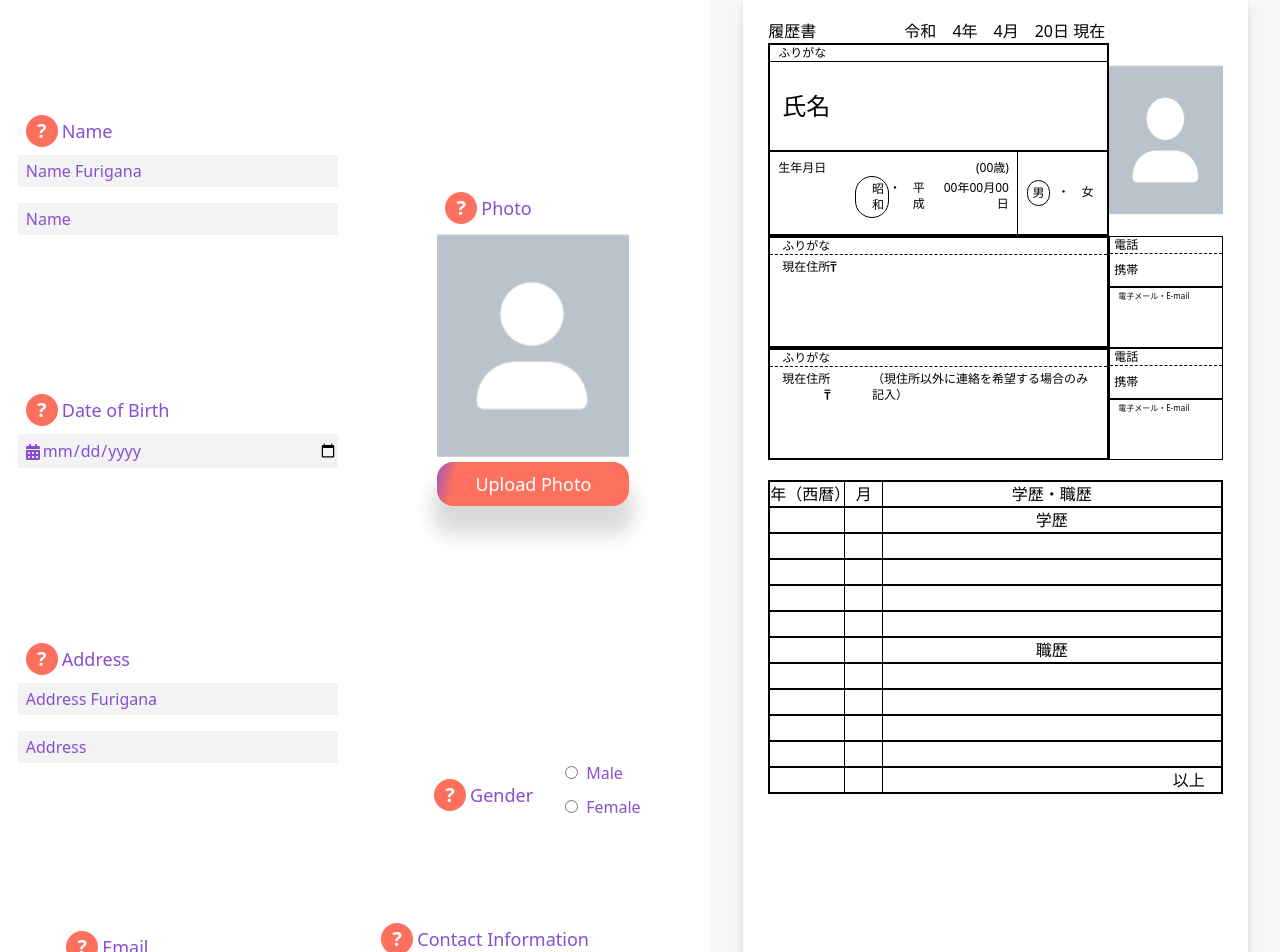
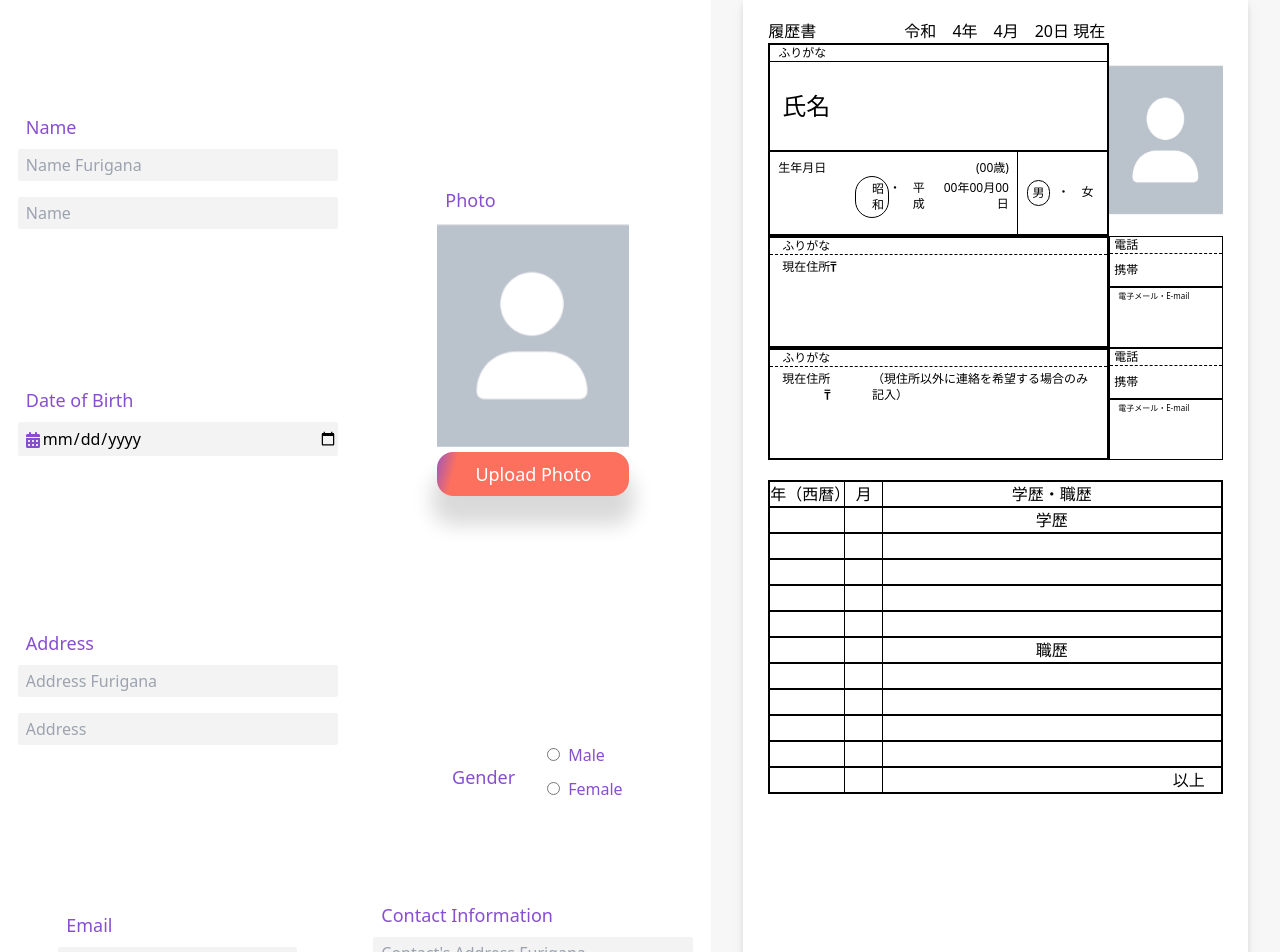
Before and after one commit to stmidi613/Japanese-Resume-Builder, a React (Create React App) app: page / in a window 1280 px wide. Shown: the part 125-1077 px from the top of the page. Built offline with nearby package versions, Linux system fonts and the light colour scheme.

Commit message:
I finished the tipbox for large screens but need to fill the content box.

```diff
--- a/src/AppState/AppState.tsx
+++ b/src/AppState/AppState.tsx
@@ -1,14 +1,12 @@
 import React, {useState, createContext} from 'react';
 
 export interface AppStateType {
-    PopupId: number;
     showPopup: boolean;
     setShowPopup: React.Dispatch<React.SetStateAction<boolean>>;
     setHidePopup: React.Dispatch<React.SetStateAction<boolean>>;
 }
 
 export const defaultValues = {
-    PopupId: Date.now(),
     showPopup: false,
     setShowPopup: () => {},
     setHidePopup: () => {},
@@ -18,10 +16,8 @@ export const AppContext = createContext(defaultValues);
 
 const AppState: React.FC = ({children}) => {
   const [showPopup, setPopup] = useState<boolean>(false);
-  const PopupId: number = Date.now();
   return (
     <AppContext.Provider value={{
-        PopupId: PopupId,
         showPopup,
         setShowPopup: () => {setPopup(true)},
         setHidePopup: () => {setPopup(false)},
--- a/src/Components/Resume/Resume.tsx
+++ b/src/Components/Resume/Resume.tsx
@@ -1,4 +1,4 @@
-import React from "react";
+import React, { useContext } from "react";
 import Form1 from "./ResumeForms/Form1/Form1";
 
 import ResumeHeader from "./ResumeHeader/ResumeHeader";
@@ -6,15 +6,19 @@ import ResumePage1 from "./ResumePages/Page1/ResumePage1";
 import ResumeState from "./ResumeState/ResumeState";
 
 import "../Resume/resume.css";
+import { AppContext } from "../../AppState/AppState";
+import TipBox from "./ResumeForms/TipBox";
 
 const Resume: React.FC = () => {
+  const {showPopup} = useContext(AppContext);
   return (
     <>
       <ResumeHeader />
       <div className="flex justify-center">
         <ResumeState>
           <Form1 />
-          <ResumePage1 />
+          {!showPopup ?
+          <ResumePage1 /> : <TipBox content="This is content." />}
         </ResumeState>
       </div>
     </>
--- a/src/Components/Resume/ResumeForms/Form1/Form1.tsx
+++ b/src/Components/Resume/ResumeForms/Form1/Form1.tsx
@@ -44,7 +44,7 @@ const Form1: React.FC = () => {
       <form className="form md:grid-cols-2 md:grid-rows-7">
         {/* Photo Section */}
         <section className="section md:order-2 md:row-span-4">
-          <InputTitle id={1} fieldName="Photo" />
+          <InputTitle fieldName="Photo" />
           <div className="flex w-48 mb-5 flex-col justify-center">
             <img src={photo} alt="photo" />
             <UploadButton />
@@ -52,7 +52,7 @@ const Form1: React.FC = () => {
         </section>
         {/* Name Section */}
         <section className="section md:order-1 md:row-span-2 md:row-start-1">
-          <InputTitle id={2} fieldName="Name" />
+          <InputTitle fieldName="Name" />
           <div className="input-div">
             {/* Sixth add all the onchange functions like this here we passed it as a props called change */}
             <TextInput
@@ -67,7 +67,7 @@ const Form1: React.FC = () => {
         </section>
         {/* Date of Birth Section */}
         <section className="section md:order-3 md:row-span-1">
-          <InputTitle id={3} fieldName="Date of Birth" />
+          <InputTitle fieldName="Date of Birth" />
           <div className="input-div">
             <input
               className="input focus:outline-none"
@@ -84,7 +84,7 @@ const Form1: React.FC = () => {
         </section>
         {/* Address Section */}
         <section className="section md:order-4 md:row-span-2">
-          <InputTitle id={4} fieldName="Address" />
+          <InputTitle fieldName="Address" />
           <div className="input-div">
             <TextInput
               place="Address Furigana"
@@ -98,7 +98,7 @@ const Form1: React.FC = () => {
         </section>
         {/* Email Section */}
         <section className="section md:order-6">
-          <InputTitle id={5} fieldName="Email" />
+          <InputTitle fieldName="Email" />
           <EmailInput
             place="Email"
             change={setEmail}
@@ -106,7 +106,7 @@ const Form1: React.FC = () => {
         </section>
         {/* Gender Section */}
         <section className="section grid-flow-col gap-8 md:order-5 md:row-span-1">
-          <InputTitle id={6} fieldName="Gender" />
+          <InputTitle fieldName="Gender" />
 
           <div className="grid place-content-center relative top-4">
             <div>
@@ -137,7 +137,7 @@ const Form1: React.FC = () => {
         </section>
         {/* Phone Section */}
         <section className="section md:order-8 md:row-span-2">
-          <InputTitle id={7} fieldName="Phone" />
+          <InputTitle fieldName="Phone" />
 
           <div className="input-div">
             <PhoneInput
@@ -152,7 +152,7 @@ const Form1: React.FC = () => {
         </section>
         {/* Contact's Information Section */}
         <section className="section md:row-span-3 md:order-7">
-          <InputTitle id={8} fieldName="Contact Information" />
+          <InputTitle fieldName="Contact Information" />
           <div className="input-div">
             <TextInput
               place="Contact's Address Furigana"
--- a/src/Components/Resume/ResumeForms/Form1/PhoneInput.tsx
+++ b/src/Components/Resume/ResumeForms/Form1/PhoneInput.tsx
@@ -1,4 +1,4 @@
-import React, { useState } from "react";
+import React from "react";
 
 interface Props {
   place: string;
@@ -12,7 +12,6 @@ const PhoneInput: React.FC<Props> = ({ place, change }) => {
         className="input focus:outline-none"
         placeholder={place}
         type="tel"
-        pattern="[0-9]{3}-[0-9]{2}-[0-9]{3}"
         onChange={change}
       />
     </div>
--- a/src/Components/Resume/ResumeForms/InputTitle.tsx
+++ b/src/Components/Resume/ResumeForms/InputTitle.tsx
@@ -2,15 +2,14 @@ import React from "react";
 import TipsIcon from "../TipsIcon";
 
 interface Props {
-    id: number;
     fieldName: string;
 }
 
-const InputTitle: React.FC<Props> = ({id, fieldName }) => {
+const InputTitle: React.FC<Props> = ({ fieldName }) => {
 
   return (
     <div className="section-div">
-      <TipsIcon id={id} />
+      {/* <TipsIcon id={id} /> */}
       <h2 className="h2">{fieldName}</h2>
      </div>
   );
--- a/src/Components/Resume/ResumeForms/TipBox.tsx
+++ b/src/Components/Resume/ResumeForms/TipBox.tsx
@@ -4,27 +4,20 @@ import TipsCloseButton from "../../Buttons/TipsCloseButton";
 
 interface Props {
   content: string;
-  mt: boolean;
-  id: number;
-  index: number;
 }
 
-const TipBox: React.FC<Props> = ({id, index, mt, content }) => {
-  const {showPopup} = useContext(AppContext);
-  const string = String(id);
+const TipBox: React.FC<Props> = ({ content }) => {
+  const { showPopup } = useContext(AppContext);
+
   return (
     // Do the next map here using the key and id
     <>
-      <div id={`${string}`}
-        className={
-          mt
-            ? `tipbox w-64 drop-shadow-md mt-10`
-            : `tipbox drop-shadow-md mt-[4.5rem]`
-        }
-      >
-        <TipsCloseButton />
-        <p>{content}</p>
-      </div>
+      <section className="hidden w-1/2 bg-gray bg-opacity-30 xl:block">
+        <div className="page-div drop-shadow-lg tipbox">
+          <TipsCloseButton />
+          <p>{content}</p>
+        </div>
+      </section>
     </>
   );
 };
--- a/src/Components/Resume/ResumeHeader/TipsHeader.tsx
+++ b/src/Components/Resume/ResumeHeader/TipsHeader.tsx
@@ -8,10 +8,8 @@ interface Props {
   id: number;
 }
 
-const TipsHeader: React.FC<Props> = ({id}) => {
+const TipsHeader: React.FC<Props> = () => {
   const {showPopup, setShowPopup} = useContext(AppContext)
-  //put a variable here to set the right popup box
-  const Pid = document.getElementById(`${id}`)?.id;
 
   return (
     <>
@@ -25,7 +23,7 @@ const TipsHeader: React.FC<Props> = ({id}) => {
         <p className="grid place-content-center ml-1 text-orange text-2xl">Tips</p>
       </div>
       {/* Use this function to make sure the right popup box comes up */}
-      {showPopup && <TipBox id={id} index={1} mt={false} content="Get tips for each section when you click on the Tips icon." />}
+      {/* {showPopup && <TipBox id={id} index={1} mt={false} content="Get tips for each section when you click on the Tips icon." />} */}
     </>
   );
 };
--- a/src/Components/Resume/ResumePages/Page1/ResumePage1.tsx
+++ b/src/Components/Resume/ResumePages/Page1/ResumePage1.tsx
@@ -6,6 +6,7 @@ import HistoryInput from "./HistoryInput";
 import HistoryTitle from "./HistoryTitle";
 
 import photo from "../../../../images/photo.png";
+
 import { ReducerContext } from "../../ResumeState/ResumeState";
 
 const ResumePage1: React.FC = () => {
--- a/src/Components/Resume/TipBoxList.tsx
+++ b/src/Components/Resume/TipBoxList.tsx
@@ -1,18 +1,9 @@
 import React from 'react';
-import TipBox from './ResumeForms/TipBox';
-import { TipBoxModel } from './TipBoxModel';
 
-interface Props {
-    TipBoxes: TipBoxModel[];
-    index: number;
-}
-
-const TipBoxList: React.FC<Props> = ({TipBoxes}) => {
+const TipBoxList: React.FC = () => {
   return (
     <>
-        {TipBoxes.map((tipbox, index) =>
-        <TipBox id={tipbox.id} mt={tipbox.mt} content={tipbox.content} key={tipbox.id} index={index} />
-        )}
+
     </>
   )
 }
--- a/src/Components/Resume/TipsIcon.tsx
+++ b/src/Components/Resume/TipsIcon.tsx
@@ -8,8 +8,6 @@ interface Props {
 
 const TipsIcon: React.FC<Props> = ({id}) => {
   const {showPopup, setShowPopup} = useContext(AppContext);
-  const Pid = document.getElementById(`${id}`)?.id;
-  const num = Number(Pid);
   // const HandleClick = () => {num == id ? setShowPopup : setHidePopup}
   // Put the show popup function here where you map through use example
   // const handleShowPopup = (id: number) => {
--- a/src/Components/Resume/resume.css
+++ b/src/Components/Resume/resume.css
@@ -51,7 +51,6 @@
 }
 
 .input::placeholder { /* Chrome, Firefox, Opera, Safari 10.1+ */
-    color: #874ed2;
     opacity: 1; /* Firefox */
 }
 
@@ -61,7 +60,7 @@
 }
 
 .input[type="date"]{
-    color:#874ed2;
+    /* color:#874ed2; */
     padding-left: 1.5rem;
 }
 
@@ -73,6 +72,7 @@
     margin: 2rem;
     background-color: white;
     height: 90%;
+    /* width: 93%; */
 }
 
 .resume-section{
@@ -124,11 +124,7 @@
 }
 
 .tipbox{
-    position: absolute;
     z-index: 20;
-    margin-left: .5rem;
-    margin-right: 2.5rem;
-    color: #874ed2;
     background-color: white;
     text-align: center;
     border-width: 2px;
```
Also changed, not shown: src/tailwind.output.css.
